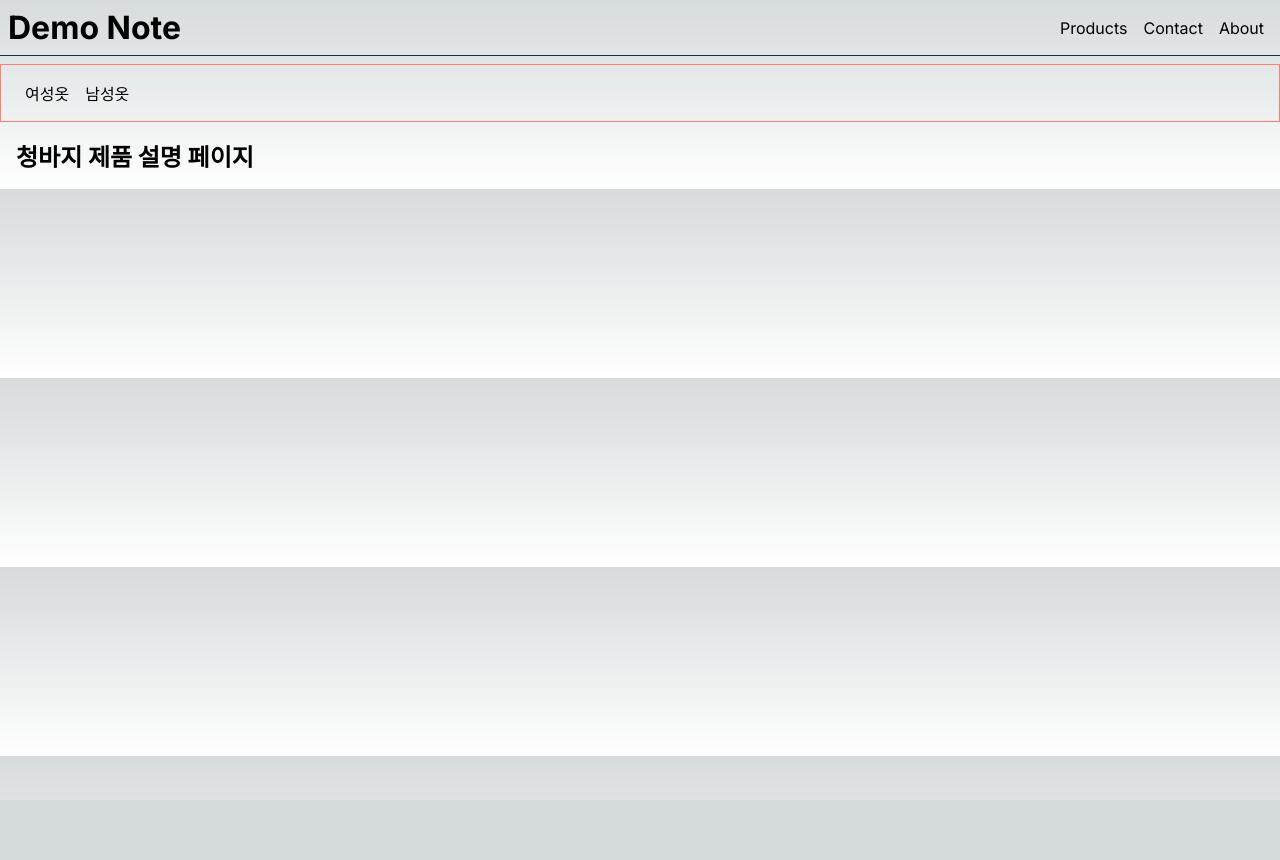
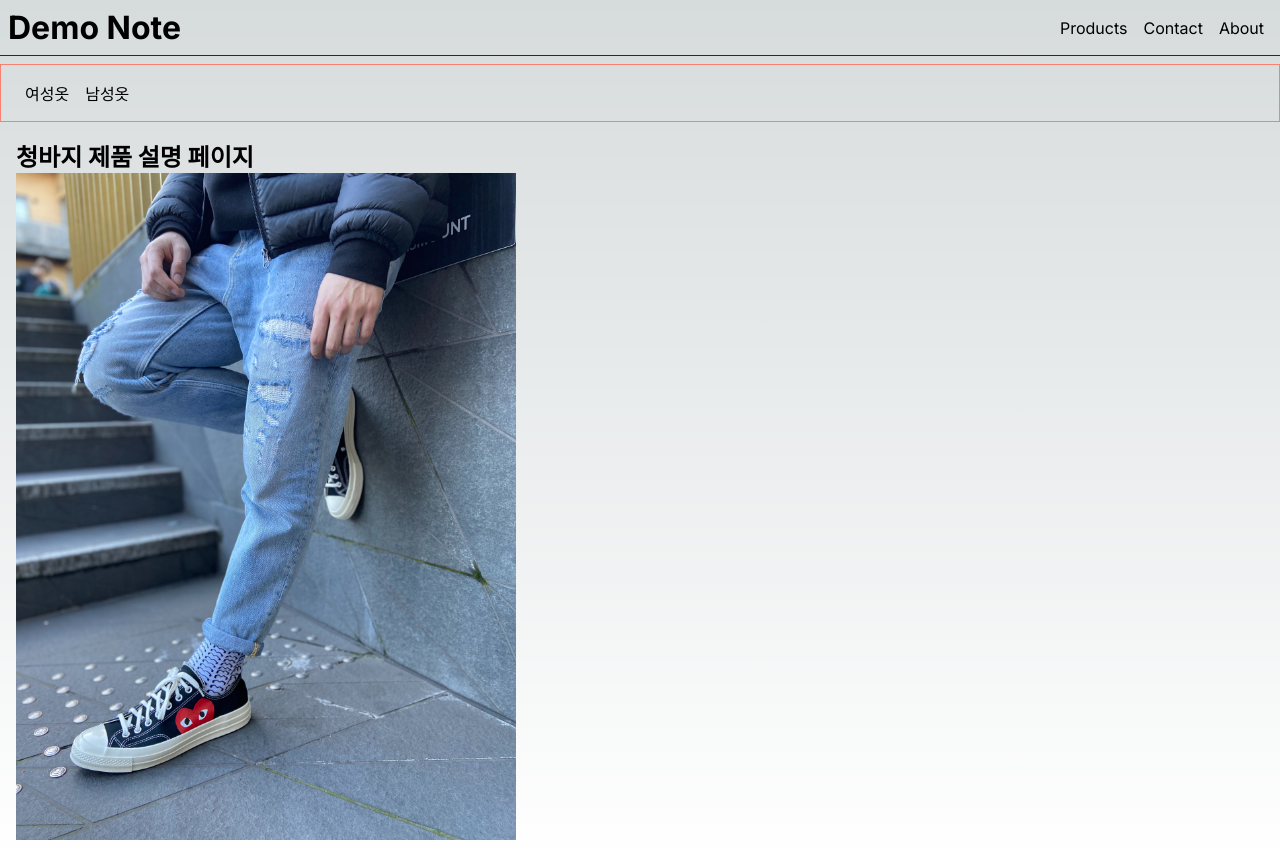
Before and after one commit to wonieeVicky/nextjs-note, a Next.js app: page /products/jeans in a window 1280 px wide. Before the commit the page ends 800 px from the top, so only its background shows below. Built offline with nearby package versions, Linux system fonts and the light colour scheme.

Commit message:
feat: 상세페이지 내 slug 별 이미지 렌더링 구현

```diff
--- a/src/app/products/[slug]/page.tsx
+++ b/src/app/products/[slug]/page.tsx
@@ -1,5 +1,9 @@
 import { getProduct, getProducts } from '@/service/products';
 import { notFound } from 'next/navigation';
+import Image, { StaticImageData } from 'next/image';
+import jeansImage from '../../../../public/images/jeans.jpg';
+import shoesImage from '../../../../public/images/shoes.jpg';
+import tshirtImage from '../../../../public/images/tshirt.jpg';
 
 export const revalidate = 3;
 
@@ -22,8 +26,19 @@ export default async function ProductPage({ params: { slug } }: Props) {
     notFound();
   }
 
+  const mapSrcToImage: Record<string, StaticImageData> = {
+    jeans: jeansImage,
+    shoes: shoesImage,
+    tshirt: tshirtImage
+  };
+
   // 서버 파일에 있는 데이터 중 해당 제품의 정보를 찾아와 그 정보를 보여준다.
-  return <h1>{product.name} 제품 설명 페이지</h1>;
+  return (
+    <>
+      <h1>{product.name} 제품 설명 페이지</h1>
+      <Image src={mapSrcToImage[slug]} alt={`${slug}Image`} width={500} />
+    </>
+  );
 }
 
 // 미리 페이지를 만들어두고 싶은 경우 generateStaticParams 함수 사용
```
